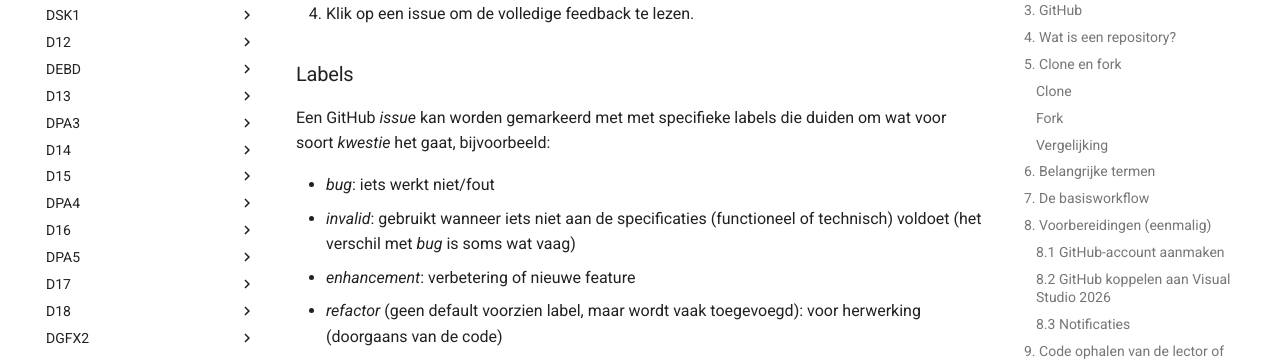
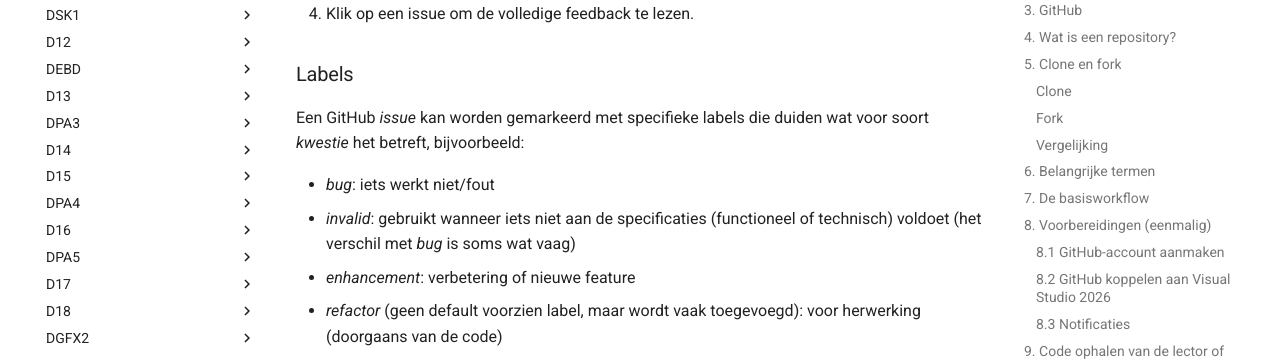
Before and after one commit to GRAD-PRG/PB, an MkDocs documentation site: the page built from docs/Aanvulling - Git(Hub) in Visual Studio.md, in a window 1280 px wide and 900 px high, scrolled down 9556 px. Shown: the part 152-513 px from the top of the window. Built offline with MkDocs 1.6.1 and Material for MkDocs 9.7.7, drawn with Linux system fonts in a browser that asks for light colours.

Commit message:
Correctie grammatica in het stuk over issue labels

```diff
--- a/docs/Aanvulling - Git(Hub) in Visual Studio.md
+++ b/docs/Aanvulling - Git(Hub) in Visual Studio.md
@@ -268,7 +268,7 @@ De lector kan feedback geven via Issues op GitHub. Een issue is een soort ticket
 
 ### Labels
 
-Een GitHub _issue_ kan worden gemarkeerd met met specifieke labels die duiden om wat voor soort _kwestie_ het gaat, bijvoorbeeld:
+Een GitHub _issue_ kan worden gemarkeerd met specifieke labels die duiden wat voor soort _kwestie_ het betreft, bijvoorbeeld:
 
 - _bug_: iets werkt niet/fout
 - _invalid_: gebruikt wanneer iets niet aan de specificaties (functioneel of technisch) voldoet (het verschil met _bug_ is soms wat vaag)
```
